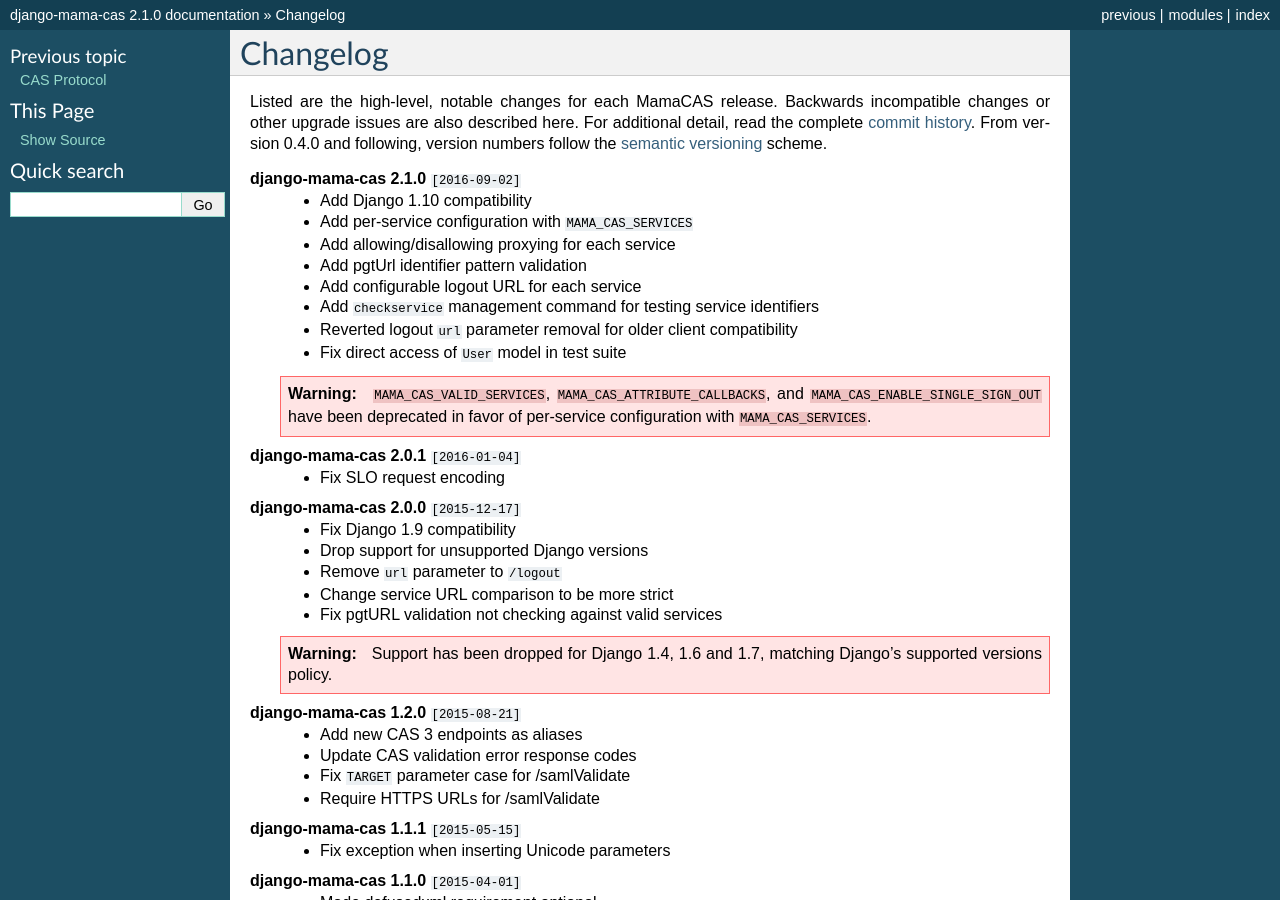
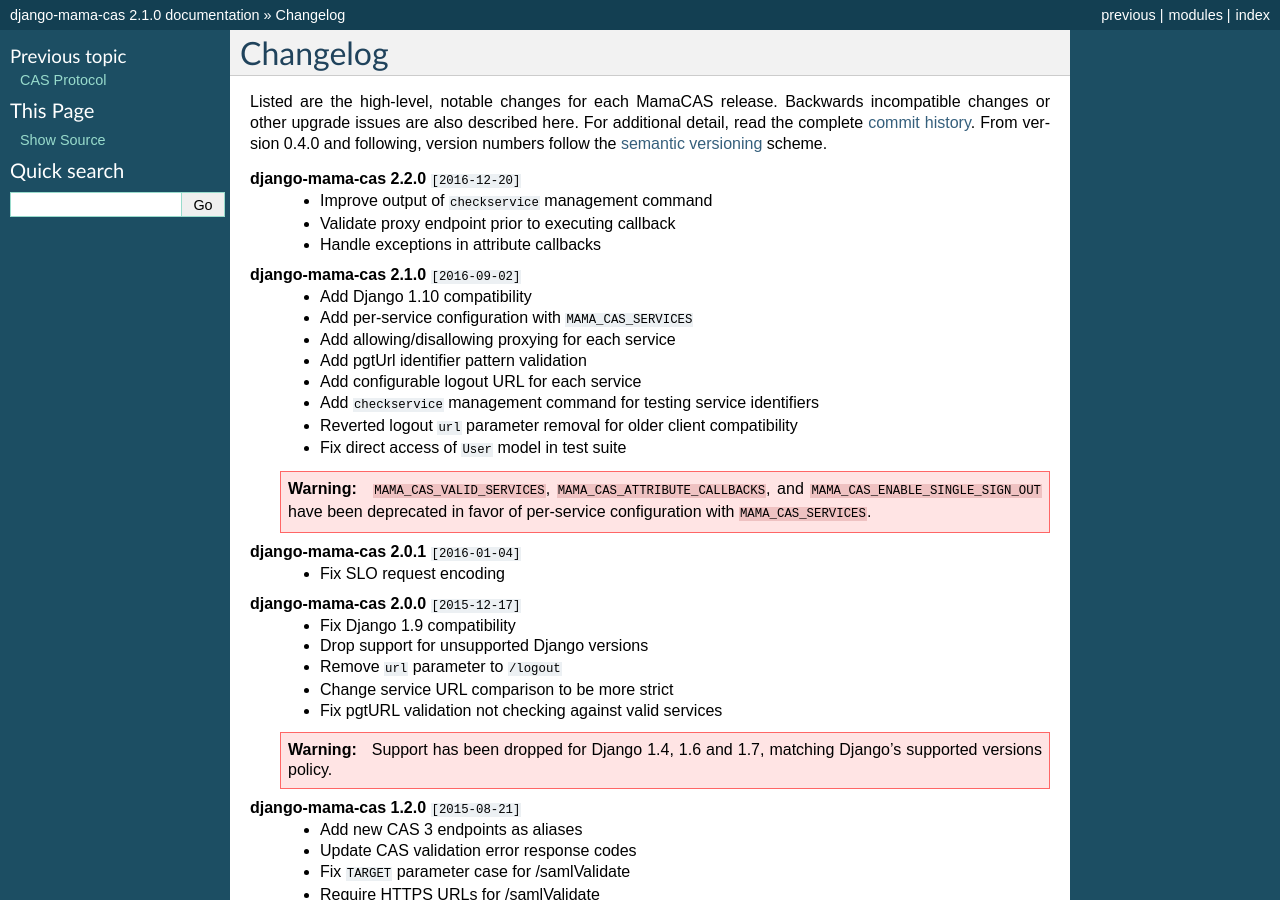
Before and after one commit to jbittel/django-mama-cas, a Sphinx documentation site: the page built from docs/changelog.rst, in a window 1280 px wide and 900 px high. Built offline with Sphinx 7.4.7, drawn with Linux system fonts in a browser that asks for light colours.

Commit message:
Update changelog

```diff
--- a/docs/changelog.rst
+++ b/docs/changelog.rst
@@ -8,6 +8,11 @@
 here. For additional detail, read the complete `commit history`_. From
 version 0.4.0 and following, version numbers follow the `semantic
 versioning`_ scheme.
+
+**django-mama-cas 2.2.0** ``[2016-12-20]``
+   * Improve output of ``checkservice`` management command
+   * Validate proxy endpoint prior to executing callback
+   * Handle exceptions in attribute callbacks
 
 **django-mama-cas 2.1.0** ``[2016-09-02]``
    * Add Django 1.10 compatibility
```
